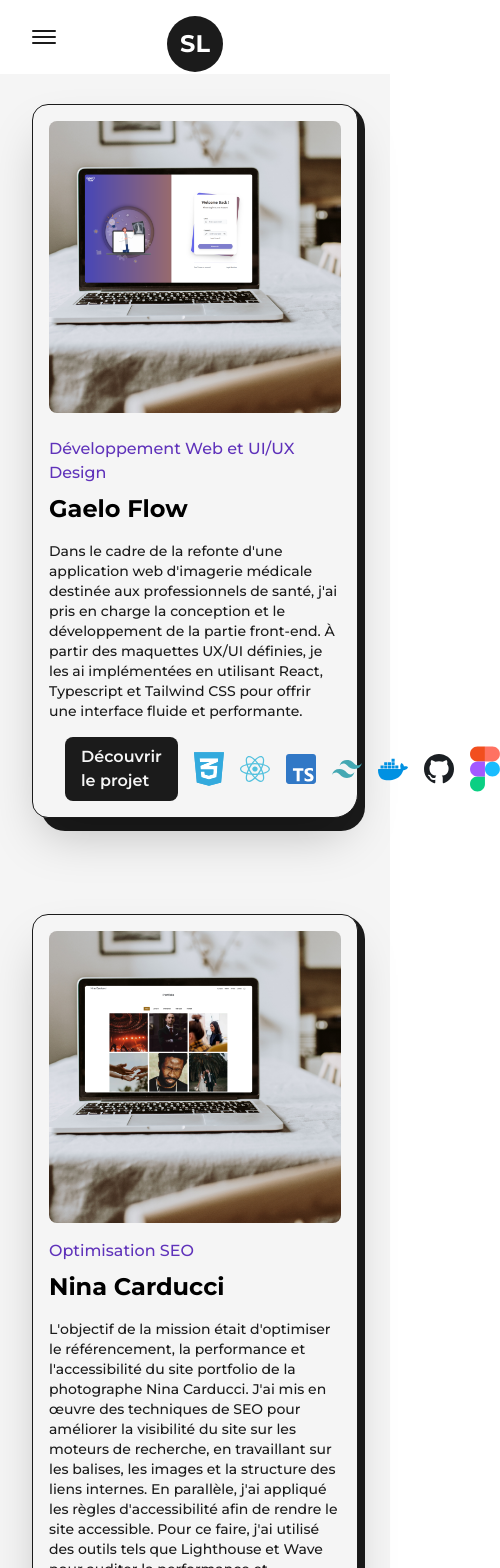
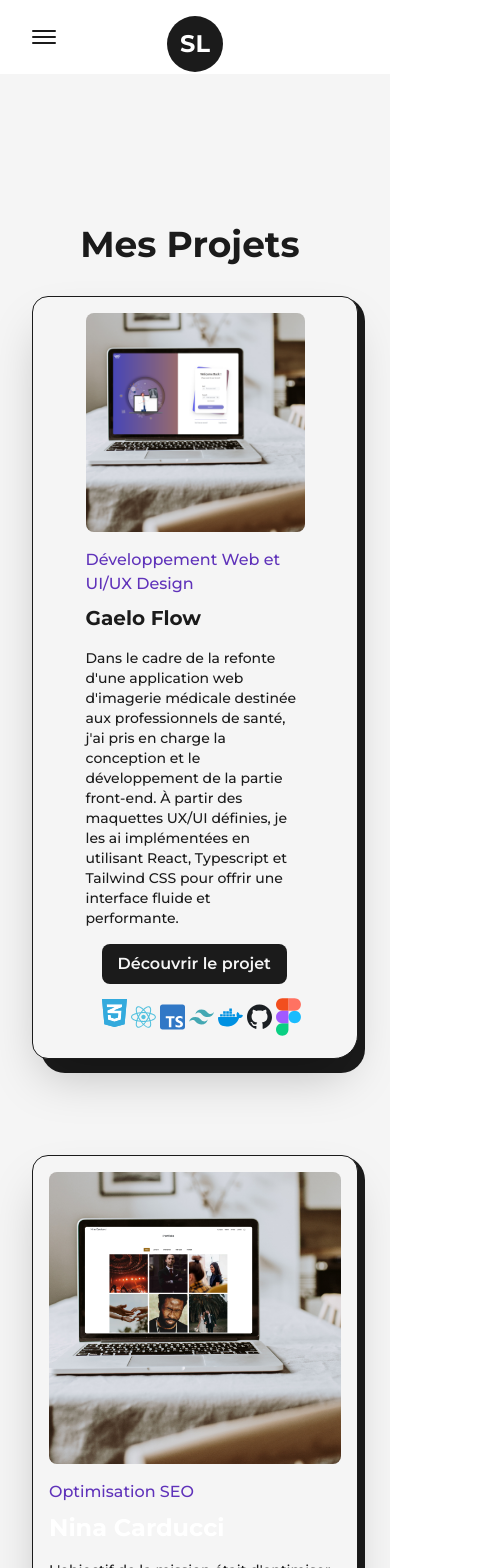
Before and after one commit to SophieLab/sophie-portfolio, a Next.js app: page /projects in a window 390 px wide. Shown: the top 1568 px of the page, 500 px wide, since content can reach past the window. Built offline with nearby package versions, Linux system fonts and the light colour scheme.

Commit message:
modifs responsive components and style contact

```diff
--- a/src/pages/articles.js
+++ b/src/pages/articles.js
@@ -34,7 +34,7 @@ export default function Articles() {
                         <Link
                             href="tel:+33670398936"
                             className={`flex items-center gap-2 rounded-lg border-2 border-solid bg-dark px-4 py-2 sm:px-6 sm:py-3 text-base sm:text-lg font-semibold capitalize text-light
-                                hover:border-dark hover:bg-transparent hover:text-dark dark:bg-light dark:text-dark
+                                hover:border-dark hover:bg-transparent hover:text-white dark:bg-light dark:text-dark
                                 dark:hover:border-light dark:hover:bg-dark dark:hover:text-light`}
                         >
                             <FaPhoneAlt className="text-lg sm:text-xl" />
@@ -43,7 +43,7 @@ export default function Articles() {
                         <Link
                             href="mailto:labytophie@gmail.com"
                             className={`flex items-center gap-2 rounded-lg border-2 border-solid bg-dark px-4 py-2 sm:px-6 sm:py-3 text-base sm:text-lg font-semibold capitalize text-light
-                                hover:border-dark hover:bg-transparent hover:text-dark dark:bg-light dark:text-dark
+                                hover:border-dark hover:bg-transparent hover:text-white dark:bg-light dark:text-dark
                                 dark:hover:border-light dark:hover:bg-dark dark:hover:text-light`}
                         >
                             <FaEnvelope className="text-lg sm:text-xl" />
--- a/src/pages/projects.js
+++ b/src/pages/projects.js
@@ -33,12 +33,13 @@ import proj8 from "../../public/images/projects/projet8.png";
 const FramerImage = motion(Image);
 
 // Featured Project Component
+// FeaturedProject Component
 const FeaturedProject = ({type, title, summary, img, link, technologies}) => (
     <article
-        className="relative flex w-full items-center justify-between rounded-3xl rounded-br-2xl border border-solid border-dark bg-light p-12 shadow-2xl dark:border-light dark:bg-dark lg:flex-col lg:p-8 xs:rounded-2xl xs:rounded-br-3xl xs:p-4">
+        className="relative flex w-full flex-wrap items-center justify-between rounded-3xl rounded-br-2xl border border-solid border-dark bg-light p-8 shadow-2xl dark:border-light dark:bg-dark lg:flex-col lg:p-6 xs:rounded-2xl xs:rounded-br-3xl xs:p-4">
         <div
             className="absolute top-0 -right-3 -z-10 h-[103%] w-[101%] rounded-[2.5rem] rounded-br-3xl bg-dark dark:bg-light xs:-right-2 xs:h-[102%] xs:w-[100%] xs:rounded-[1.5rem]"/>
-        <Link href={link} target="_blank" className="w-1/2 cursor-pointer overflow-hidden rounded-lg lg:w-full">
+        <Link href={link} target="_blank" className="w-full lg:w-3/4 cursor-pointer overflow-hidden rounded-lg">
             <FramerImage
                 src={img}
                 alt={title}
@@ -49,27 +50,28 @@ const FeaturedProject = ({type, title, summary, img, link, technologies}) => (
                 priority
             />
         </Link>
-        <div className="flex w-1/2 flex-col items-start justify-between pl-6 lg:w-full lg:pl-0 lg:pt-6">
+        <div className="flex flex-col w-full lg:w-3/4 text-dark dark:text-light items-start justify-between pl-4 lg:pl-0 lg:pt-4">
             <span className="text-xl font-medium text-primary dark:text-primaryDark xs:text-base">{type}</span>
             <Link href={link} target="_blank" className="underline-offset-2 hover:underline">
-                <h2 className="my-2 w-full text-left text-4xl font-bold lg:text-3xl xs:text-2xl">{title}</h2>
+                <h2 className="my-2 w-full text-left text-3xl font-bold lg:text-2xl xs:text-xl">{title}</h2>
             </Link>
             <p className="my-2 rounded-md font-medium text-dark dark:text-light sm:text-sm">{summary}</p>
-            <div className="mt-2 flex items-center">
-
+            <div className="mt-2 flex flex-wrap items-center">
                 <Link href={link} target="_blank"
                       className="ml-4 rounded-lg bg-dark p-2 px-6 text-lg font-semibold text-light dark:bg-light dark:text-dark sm:px-4 sm:text-base"
                       aria-label="Découvrir le projet">
-Découvrir le projet                </Link>
-                <div className="ml-4 flex space-x-4">
+                    Découvrir le projet
+                </Link>
+                <div className="ml-4 flex flex-wrap space-x-2 space-y-2 sm:space-x-1">
                     {technologies.map((tech, index) => (
-                        <Image key={index} src={tech} alt="Technology Icon" width={30} height={30}/>
+                        <Image key={index} src={tech} alt="Technology Icon" width={25} height={25}/>
                     ))}
                 </div>
             </div>
         </div>
     </article>
 );
+
 
 // Project Component
 const Project = ({title, type, summary, img, link, technologies}) => (
@@ -87,11 +89,11 @@ const Project = ({title, type, summary, img, link, technologies}) => (
                 sizes="(max-width: 768px) 100vw, (max-width: 1200px) 50vw, 33vw"
             />
         </Link>
-        <div className="mt-4 flex w-full flex-col items-start justify-between">
+        <div className="mt-4 flex w-full dark:text-light text-white flex-col items-start justify-between">
             <span
                 className="text-xl font-medium text-primary dark:text-primaryDark lg:text-lg md:text-base">{type}</span>
             <Link href={link} target="_blank" className="underline-offset-2 hover:underline">
-                <h2 className="my-2 w-full text-left text-3xl font-bold lg:text-2xl">{title}</h2>
+                <h2 className="my-2 w-full  text-left text-3xl font-bold lg:text-2xl">{title}</h2>
             </Link>
             {summary && <p className="my-2 rounded-md font-medium text-dark dark:text-light sm:text-sm">{summary}</p>}
             <div className="flex w-full items-center justify-between">
@@ -129,10 +131,12 @@ const Projects = () => {
                 <meta name="description" content="Discover the latest webapp projects created by SophieLab"/>
             </Head>
             <TransitionEffect/>
-            <main className="mb-16 flex w-full flex-col items-center justify-center dark:text-dark">
-                <Layout className="pt-24">
-                    <AnimatedText text="Mes projets"
-                                  className="mb-16 !text-8xl !leading-tight lg:!text-7xl sm:mb-8 sm:!text-6xl xs:!text-4xl"/>
+            <main className="mb-16 w-full flex flex-col items-center justify-center dark:text-dark pb-24 sm:pb-32">
+            <Layout className="pt-32 sm:pt-40 xs:pt-56">
+                <AnimatedText
+            text="Mes projets"
+            className="mb-16 !text-8xl !leading-tight lg:!text-7xl sm:mb-8 sm:!text-6xl xs:!text-4xl"
+        />
                     <div className="grid grid-cols-12 gap-24 gap-y-32 xl:gap-x-16 lg:gap-x-8 md:gap-y-24 sm:gap-x-0">
                         <div className="col-span-12">
                             <FeaturedProject
```
